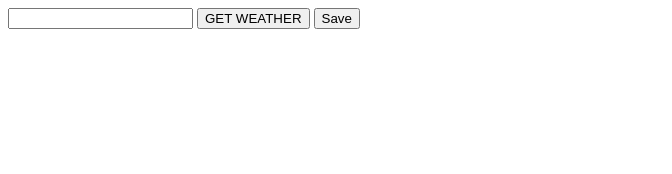
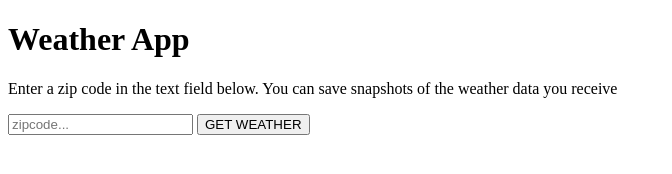
Before and after one commit to mmemory/weather, a website: page public/index.html in a window 1280 px wide. Shown: the whole page, without its empty margins (0-672 px from the left). Drawn offline with nearby package versions, Linux system fonts and the light colour scheme; no server answers.

Commit message:
Updated view and readme

```diff
--- a/public/templates/WeatherView.html
+++ b/public/templates/WeatherView.html
@@ -1,7 +1,11 @@
 <div>
-    <input type="text" ng-model="zipCode">
-    <button ng-click="getData(zipCode)">GET WEATHER</button>
-    <button ng-click="saveWeather(weatherData)">Save</button>
+    <div>
+        <h1>Weather App</h1>
+        <p>Enter a zip code in the text field below. You can save snapshots of the weather data you receive</p>
+        <input type="text" ng-model="zipCode" placeholder="zipcode...">
+        <button ng-click="getData(zipCode)">GET WEATHER</button>
+        <button ng-if="weatherData" ng-click="saveWeather(weatherData)">Save</button>
+    </div>
 
     <div ng-if="weatherData">
         <p>{{weatherData.location}}</p>
@@ -17,5 +21,4 @@
             <p >{{profile.temp | number:0}}&deg;F</p>
         </div>
     </div>
-
 </div>
```
Also changed, not shown: README.md.
